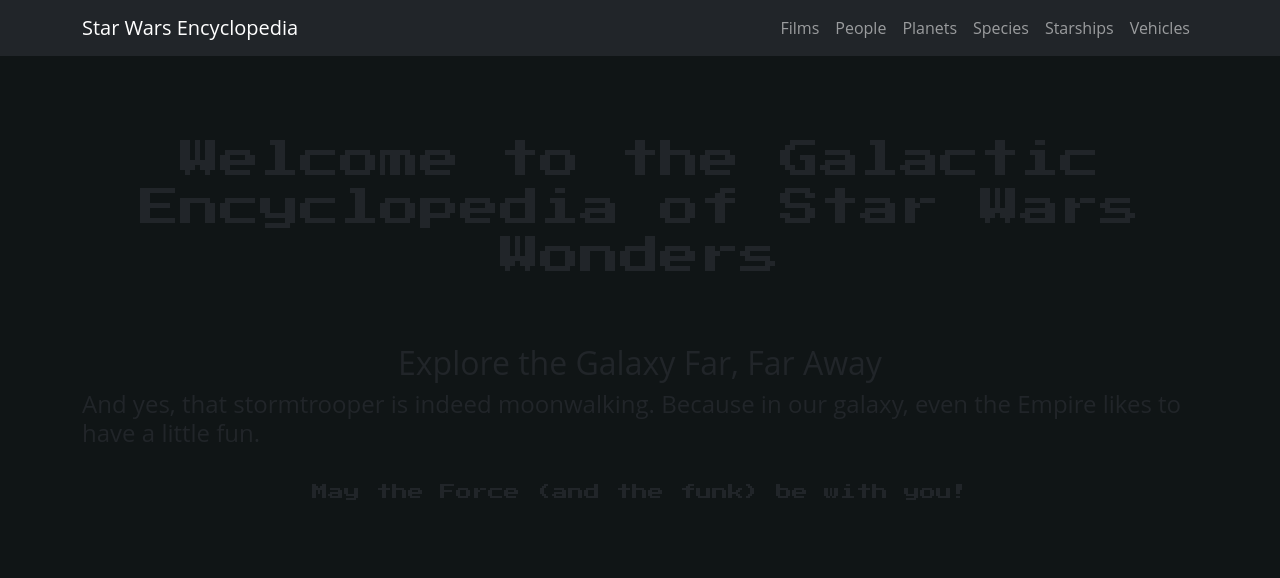
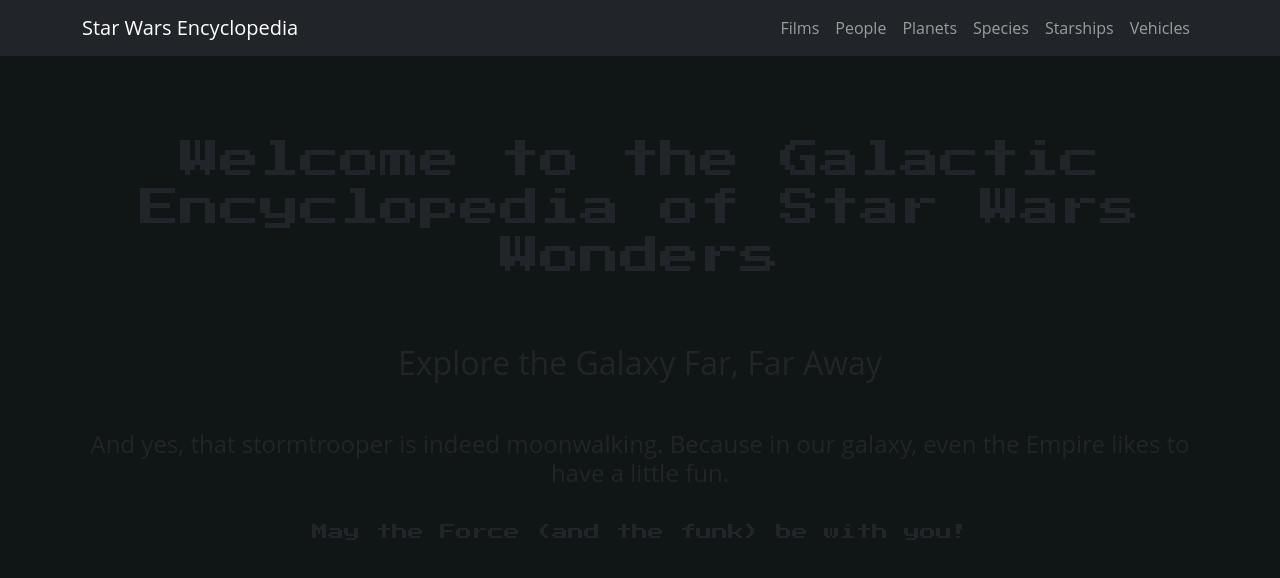
Before and after one commit to ellinorlindstrom/star-wars-encyclopedia, a React (Vite) app: page / in a window 1280 px wide. Shown: the top 578 px of the page. Built offline with nearby package versions, Linux system fonts and the light colour scheme.

Commit message:
adjusted h4 on homepage to text-center.

```diff
--- a/src/pages/HomePage.tsx
+++ b/src/pages/HomePage.tsx
@@ -8,7 +8,7 @@
       </h1>
       <h2 className="text-center">Explore the Galaxy Far, Far Away</h2>
       <div className="soldier"></div>
-      <h4>
+      <h4 className="text-center">
         And yes, that stormtrooper is indeed moonwalking. Because in our galaxy,
         even the Empire likes to have a little fun.
       </h4>
```
